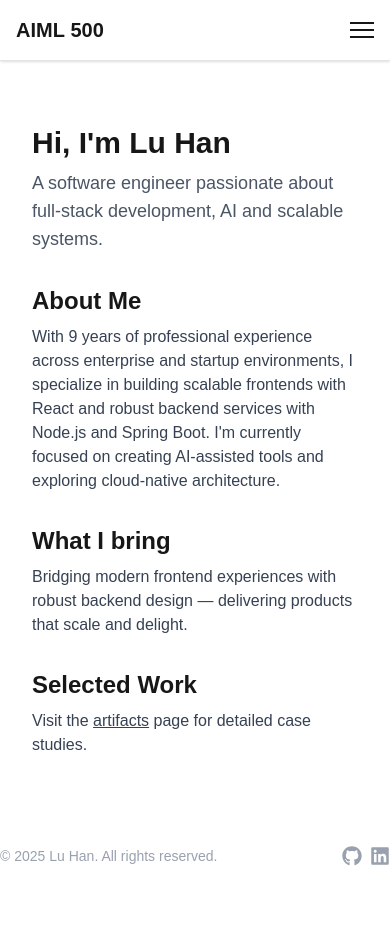
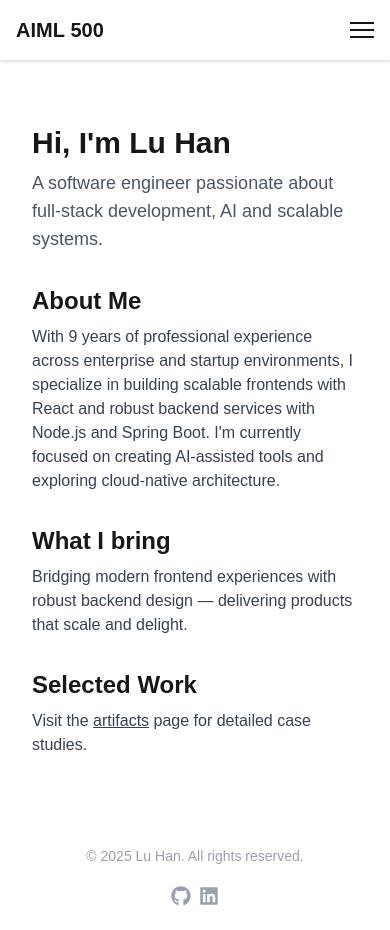
Before and after one commit to GoldenaArcher/AIML-500, a Next.js app: page / in a window 390 px wide. Before the commit the page ends 890 px from the top, so only its background shows below. Built offline with nearby package versions, Linux system fonts and the light colour scheme.

Commit message:
style(footer): improve responsive layout for mobile devices
Adjust container styling to better accommodate smaller screens by switching to a column layout and reducing max-width

```diff
--- a/app/_layout/footer.tsx
+++ b/app/_layout/footer.tsx
@@ -3,7 +3,7 @@ import { FaGithub, FaLinkedin } from "react-icons/fa";
 export default function Footer() {
   return (
     <footer className="text-center py-6 text-sm text-gray-400 border-t border-white/10">
-      <div className="container flex justify-between mx-auto max-w-[1280px]">
+      <div className="container flex flex-col gap-y-5 sm:gap-y-0 sm:flex-row items-center justify-center sm:justify-between max-w-[80%] mx-auto sm:max-w-[1280px]">
         <p>© {new Date().getFullYear()} Lu Han. All rights reserved.</p>
         <ul className="flex gap-x-2">
           <li>
```
